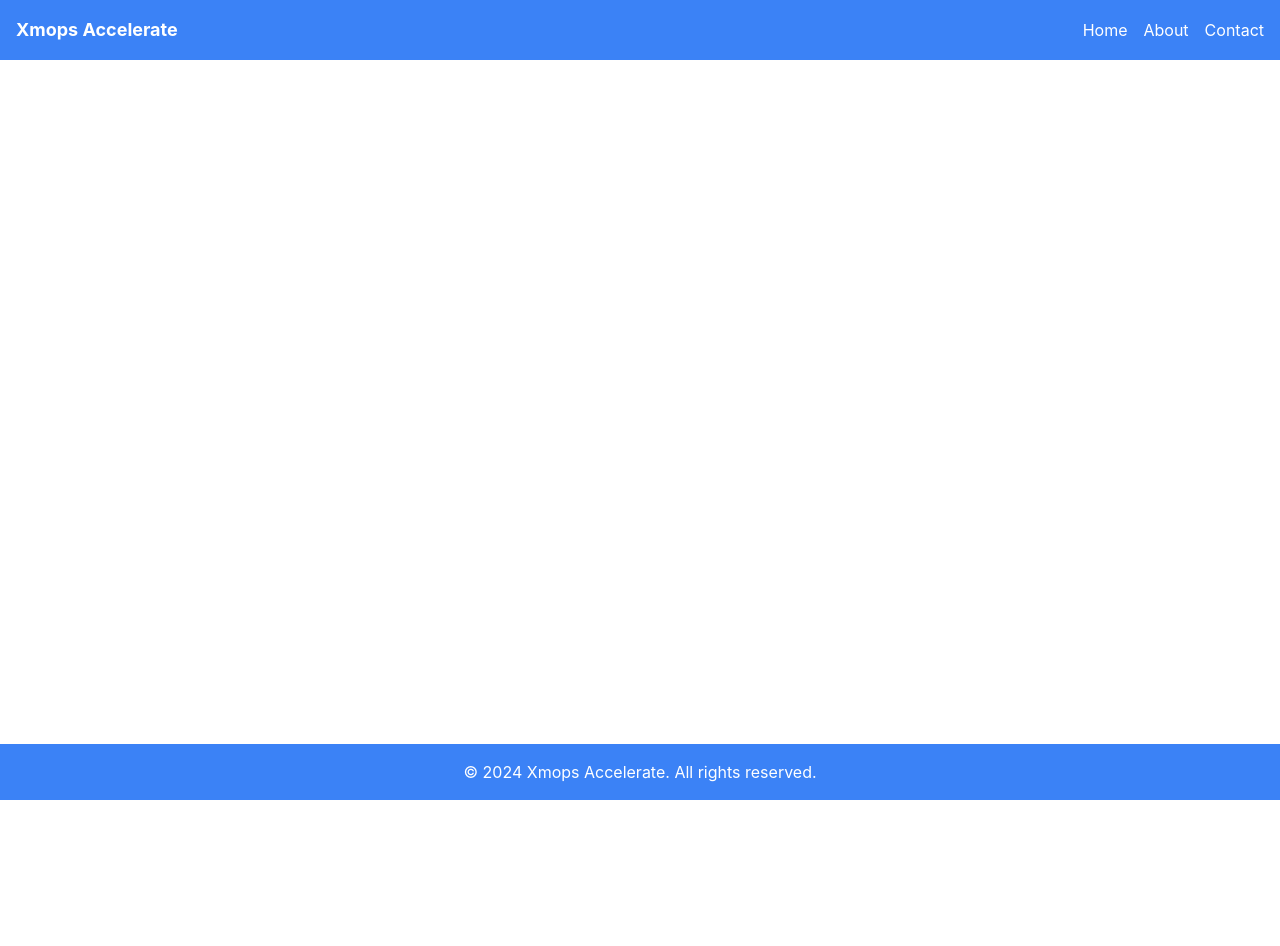
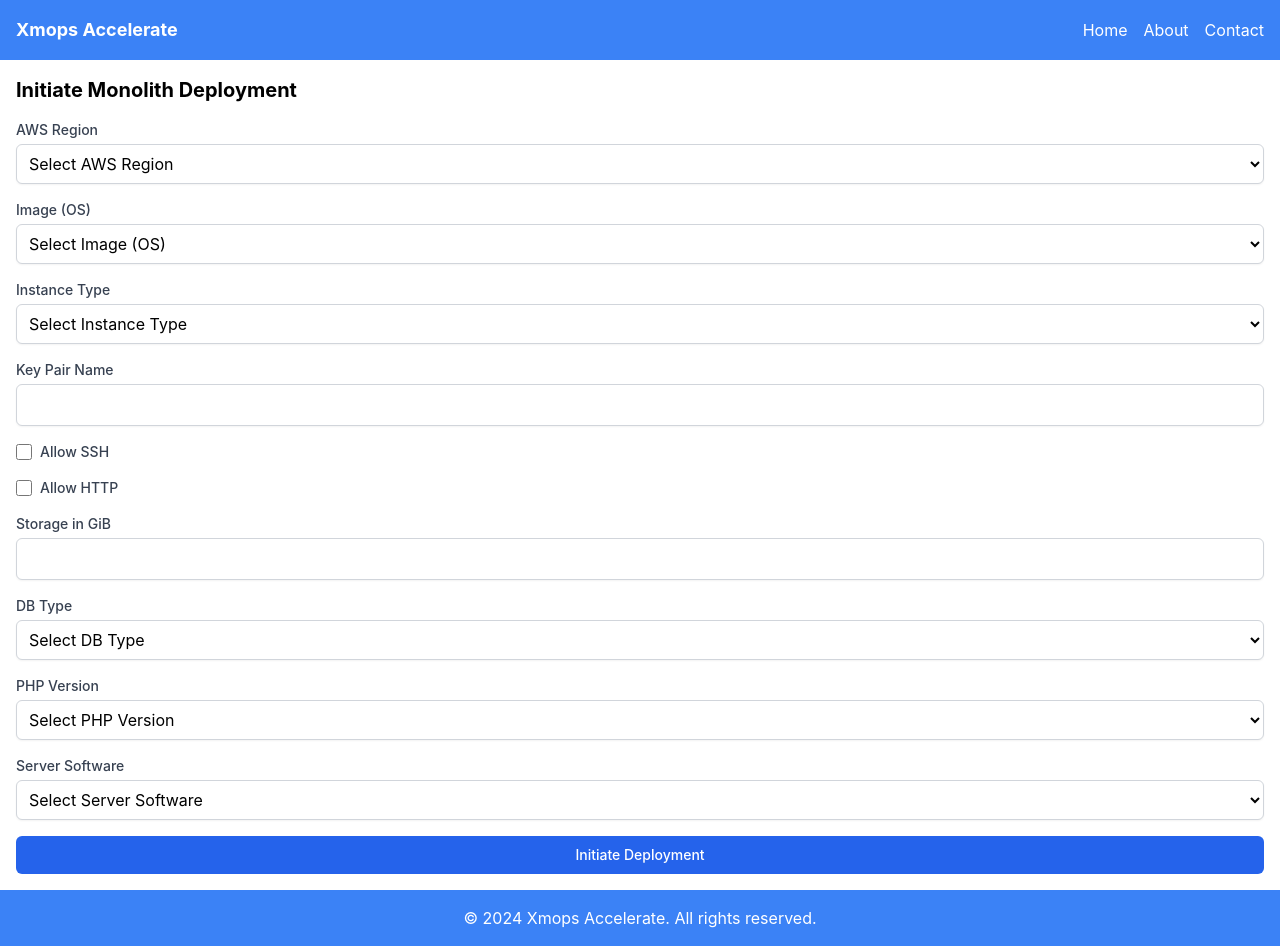
Before and after one commit to kumail111/XMOPS-frontend, a React (Create React App) app: page /monolith-deployment in a window 1280 px wide. Before the commit the page ends 800 px from the top, so only its background shows below. Built offline with nearby package versions, Linux system fonts and the light colour scheme.

Commit message:
add: add routes

```diff
--- a/src/App.js
+++ b/src/App.js
@@ -9,6 +9,7 @@
 import ForgetPassword from './components/auth/ForgetPassword'; // Import ForgetPassword component
 import ConfirmPassword from './components/auth/ConfirmPassword'; // Import ConfirmPassword component
 import LightsailDeployment from './components/infra/LightsailDeployment'; // Import LightsailDeployment component
+import MonolithDeployment from './components/infra/MonolithDeployment';
 import './index.css';
 
 function App() {
@@ -26,6 +27,7 @@
             <Route path="/confirm-password" element={<ConfirmPassword />} /> {/* ConfirmPassword route */}
             <Route path="/dashboard" element={<Dashboard />} />
             <Route path="/lightsail-deployment" element={<LightsailDeployment />} /> {/* Lightsail Deployment route */}
+            <Route path="/monolith-deployment" element={<MonolithDeployment />} /> {/* Monolith Deployment route */}
           </Routes>
         </main>
         <Footer />
```
